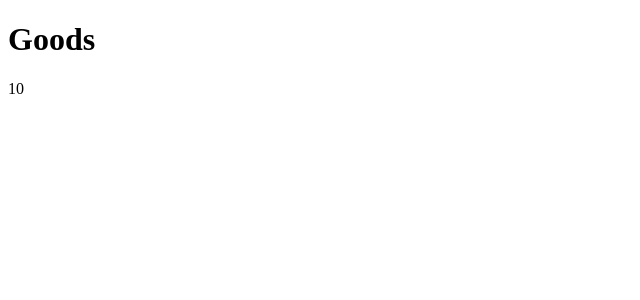
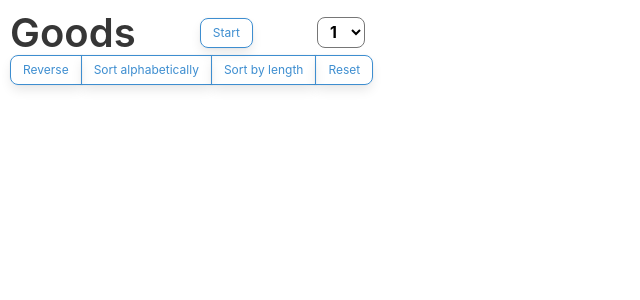
Before and after one commit to mate-academy/react_list-of-goods, a React (Create React App) app: page / in a window 1280 px wide. Shown: the top 300 px of the page, without its empty margins (0-640 px from the left). Built offline with nearby package versions, Linux system fonts and the light colour scheme.

Commit message:
solution

```diff
--- a/src/App.css
+++ /dev/null
@@ -1 +0,0 @@
-/* not empty */
--- /dev/null
+++ b/src/App.scss
@@ -0,0 +1,62 @@
+@import url("https://cdn.jsdelivr.net/npm/bulma@0.9.4/css/bulma.min.css");
+@import "../node_modules/bulma/bulma.sass";
+
+.App {
+  margin: 10px;
+
+  &__title {
+    display: flex;
+    width: 355px;
+    justify-content: space-between;
+    align-items: center;
+    gap: 30px;
+    // margin-bottom: 10px;
+  }
+}
+
+.title:not(:last-child) {
+  margin-bottom: 0;
+}
+
+.select {
+  &.is-small {
+    font-weight: bold;
+    font-size: 1rem;
+    padding-left: 8px;
+    // color: $info;
+    border-radius: 8px;
+    background-color: #fff;
+    // border: 1px solid $info;
+  }
+
+  &:not(.is-multiple) {
+    height: 1.9em;
+  }
+}
+
+.goods .box {
+  width: 355px;
+  padding: 0.4rem;
+  background-color: $white-bis;
+  border: 1px solid $grey-lighter;
+}
+
+.App__title .box:not(:last-child) {
+  margin-bottom: 0;
+}
+
+.goods .box:not(:last-child) {
+  margin-bottom: 0.6rem;
+}
+
+.buttons .button {
+  margin-bottom: 0;
+}
+
+.buttons:not(:last-child) {
+  margin-bottom: 0.5rem;
+}
+
+.button.is-small:not(.is-rounded) {
+  border-radius: 8px;
+}
--- a/src/App.tsx
+++ b/src/App.tsx
@@ -1,5 +1,6 @@
-import React from 'react';
-import './App.css';
+import classNames from 'classnames';
+import { ChangeEvent, Component, ReactNode } from 'react';
+import './App.scss';
 
 const goodsFromServer: string[] = [
   'Dumplings',
@@ -14,11 +15,168 @@ const goodsFromServer: string[] = [
   'Garlic',
 ];
 
-const App: React.FC = () => (
-  <div className="App">
-    <h1>Goods</h1>
-    {goodsFromServer.length}
-  </div>
-);
+type State = {
+  goodsLength: number,
+  goodsVisible: boolean,
+  isReversed: boolean,
+  sortBy: string,
+};
 
-export default App;
+export class App extends Component<{}, State> {
+  state: Readonly<State> = {
+    goodsLength: 1,
+    goodsVisible: false,
+    isReversed: false,
+    sortBy: '',
+  };
+
+  viewLength = (value: ChangeEvent<HTMLSelectElement>) => {
+    this.setState(() => ({ goodsLength: +value.target.value }));
+  };
+
+  reset = () => {
+    this.setState({
+      sortBy: '',
+      isReversed: false,
+    });
+  };
+
+  reverse = () => {
+    this.setState(state => ({
+      isReversed: !state.isReversed,
+    }));
+  };
+
+  sortAlfabetically = () => {
+    this.setState({ sortBy: 'alfabetically' });
+  };
+
+  sortByLength = () => {
+    this.setState({ sortBy: 'length' });
+  };
+
+  viewList = () => {
+    const { goodsVisible } = this.state;
+
+    if (!goodsVisible) {
+      this.setState(() => ({ goodsVisible: !goodsVisible }));
+    }
+  };
+
+  render(): ReactNode {
+    const {
+      goodsVisible,
+      goodsLength,
+      isReversed,
+      sortBy,
+    } = this.state;
+    const visibleGoods = goodsFromServer.filter(
+      (good) => good.length >= goodsLength,
+    );
+    const buttonClasses = [
+      'button',
+      'is-info',
+      'is-outlined',
+      'is-small',
+      'box',
+      'is-$white-ter',
+    ];
+
+    visibleGoods.sort((good1, good2) => {
+      switch (sortBy) {
+        case 'alfabetically':
+          return good1.localeCompare(good2);
+        case 'length':
+          return good1.length - good2.length;
+        default:
+          return 0;
+      }
+    });
+
+    if (isReversed) {
+      visibleGoods.reverse();
+    }
+
+    return (
+      <div className="App">
+        <div className="App__title">
+          <h1 className="title is-2">
+            Goods
+          </h1>
+
+          {!goodsVisible
+            ? (
+              <button
+                type="button"
+                className={classNames(buttonClasses)}
+                onClick={this.viewList}
+              >
+                Start
+              </button>
+            )
+            : null}
+
+          <select
+            className="select is-small"
+            onChange={(value) => this.viewLength(value)}
+          >
+            <option value="1">1</option>
+            <option value="2">2</option>
+            <option value="3">3</option>
+            <option value="4">4</option>
+            <option value="5">5</option>
+            <option value="6">6</option>
+            <option value="7">7</option>
+            <option value="8">8</option>
+            <option value="9">9</option>
+            <option value="10">10</option>
+          </select>
+        </div>
+
+        <div className="buttons has-addons">
+          <button
+            type="button"
+            className={classNames(...buttonClasses)}
+            onClick={this.reverse}
+          >
+            Reverse
+          </button>
+
+          <button
+            type="button"
+            className={classNames(...buttonClasses)}
+            onClick={this.sortAlfabetically}
+          >
+            Sort alphabetically
+          </button>
+
+          <button
+            type="button"
+            className={classNames(...buttonClasses)}
+            onClick={this.sortByLength}
+          >
+            Sort by length
+          </button>
+
+          <button
+            type="button"
+            className={classNames(...buttonClasses)}
+            onClick={this.reset}
+          >
+            Reset
+          </button>
+        </div>
+
+        {goodsVisible && (
+          <ul className="goods">
+            {visibleGoods.map(good => (
+              <li key={good} className="content is-medium box">
+                {good}
+              </li>
+            ))}
+          </ul>
+        )}
+      </div>
+    );
+  }
+}
--- a/src/index.tsx
+++ b/src/index.tsx
@@ -1,5 +1,5 @@
 import ReactDOM from 'react-dom';
-import App from './App';
+import { App } from './App';
 
 ReactDOM.render(
   <App />,
```
Also changed, not shown: 1 other file (tests, documents, lock files or other folders).
